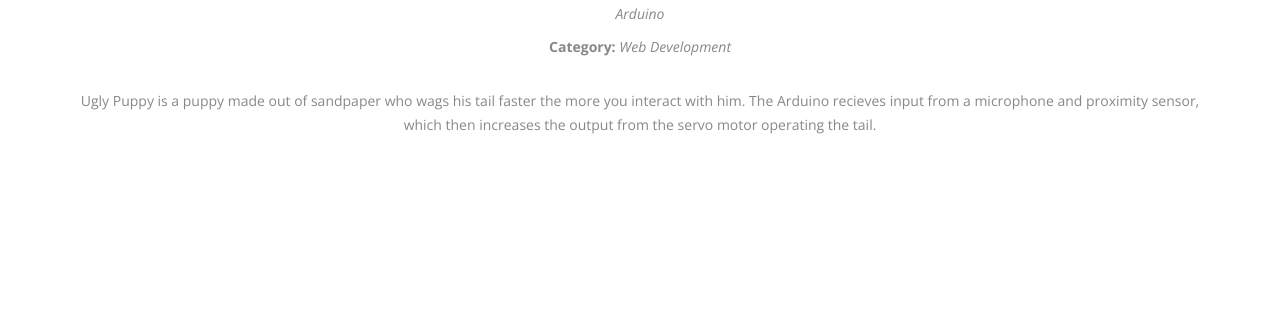
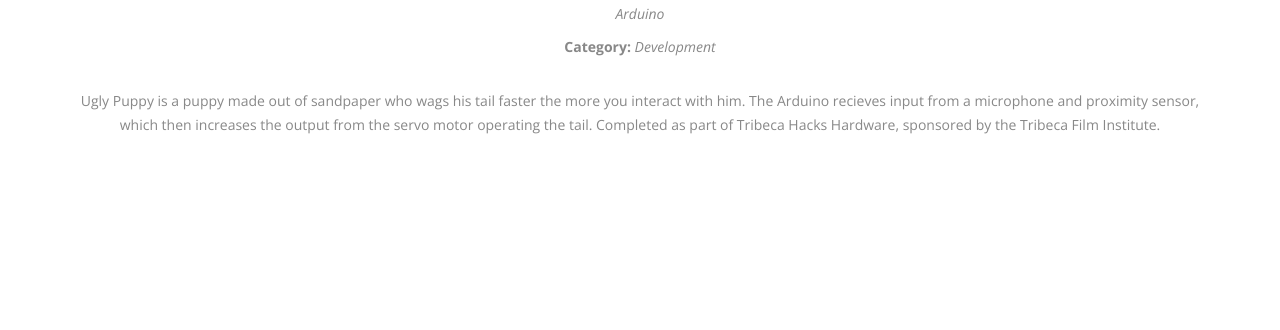
Before and after one commit to rapoulson/portfolio, a plain HTML site: page ugly_puppy.html in a window 1280 px wide. Shown: the part 832-1162 px from the top of the page. Drawn offline with nearby package versions, Linux system fonts and the light colour scheme; some packages are replaced by stand-ins of ours.

```diff
--- a/ugly_puppy.html
+++ b/ugly_puppy.html
@@ -39,9 +39,9 @@
                     <div class="spacing40"></div>
                     <h3 class="port-title">Ugly Puppy</h3>
                     <p><i>Arduino</i></p>
-                    <p><strong>Category:</strong> <i>Web Development</i></p>
+                    <p><strong>Category:</strong> <i>Development</i></p>
                     <div class="spacing20"></div>
-                    <p>Ugly Puppy is a puppy made out of sandpaper who wags his tail faster the more you interact with him. The Arduino recieves input from a microphone and proximity sensor, which then increases the output from the servo motor operating the tail.</p>
+                    <p>Ugly Puppy is a puppy made out of sandpaper who wags his tail faster the more you interact with him. The Arduino recieves input from a microphone and proximity sensor, which then increases the output from the servo motor operating the tail. Completed as part of Tribeca Hacks Hardware, sponsored by the Tribeca Film Institute.</p>
 
                     <div class="spacing40"></div>
 
```
Also changed, not shown: collapse.html (+1 -1 lines), prettycode.html (+1 -1 lines), wordtf.html (+1 -1 lines).
